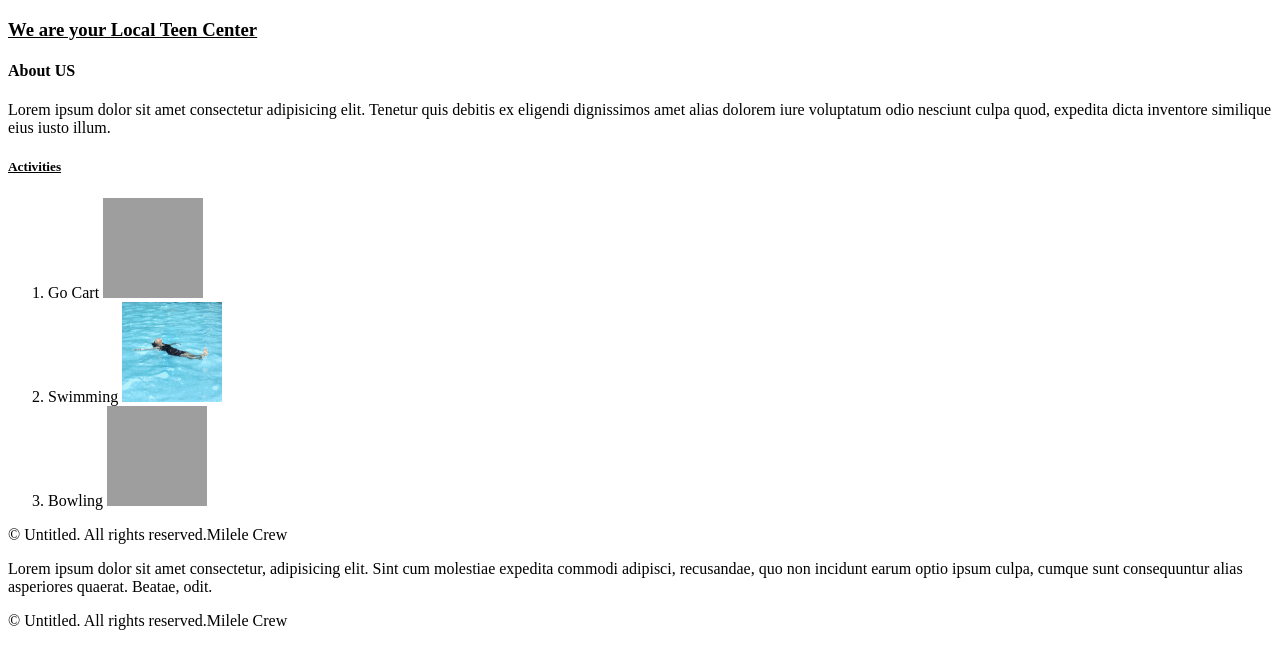
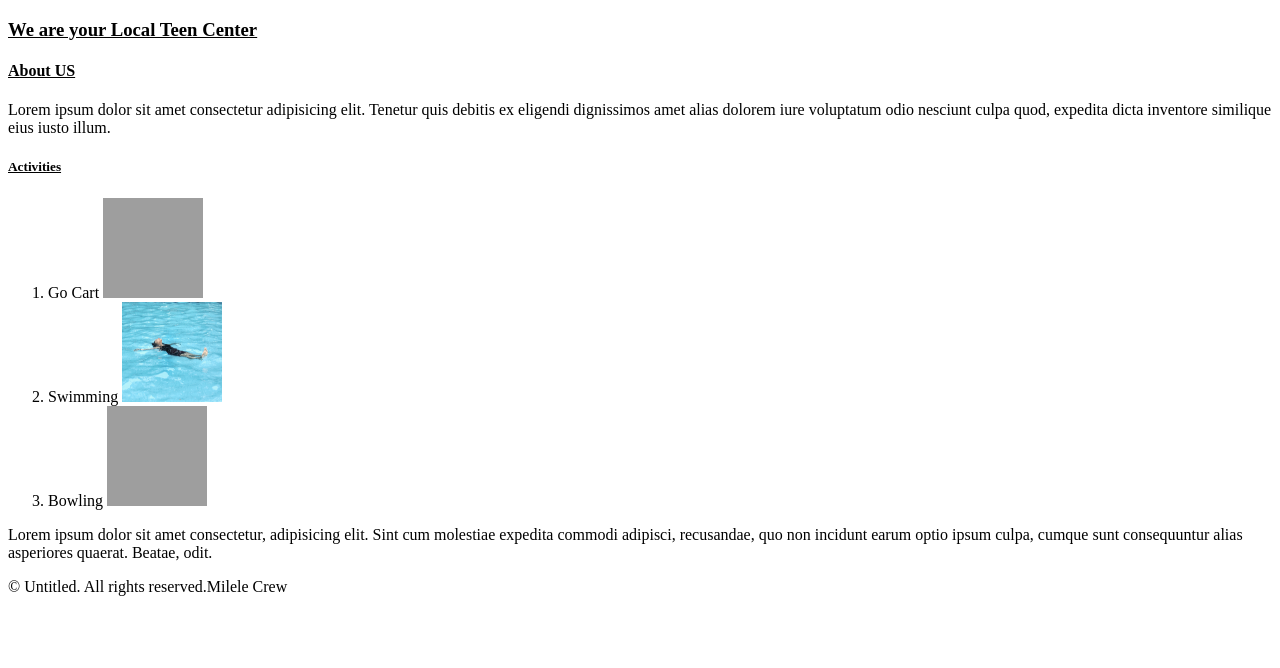
Before and after one commit to DevSheila/teen-center-website, a plain HTML site: page index.html in a window 1280 px wide. Drawn offline with Linux system fonts and the light colour scheme; grey boxes are pictures that could not be loaded.

Commit message:
Fixed Indentation And Spacing

```diff
--- a/index.html
+++ b/index.html
@@ -9,15 +9,13 @@
 <body>
     <h3><u>We are your Local Teen Center</u></h3>
 
-    <section class="about-us">
-        <h4>About US</h4>
+    <section >
+        <h4><u>About US</u></h4>
         <p>Lorem ipsum dolor sit amet consectetur adipisicing elit. Tenetur quis debitis ex eligendi dignissimos amet alias dolorem iure voluptatum odio nesciunt culpa quod, expedita dicta inventore similique eius iusto illum.</p>
     </section>
 
     <section>
-
         <h5><u>Activities</u></h5>
-
         <ol>
             <li>Go Cart
                 <img src="images/slr-lounge-HHeu1d2hpNM-unsplash.jpg" alt="" style="height: 100px; width: 100px;">
@@ -31,14 +29,10 @@
                 <img src="images/cleyton-ewerton-yFYuWsLN7xA-unsplash.jpg" alt="" style="height: 100px; width: 100px;">
             </li>
         </ol>
-        </div>
+    <p>Lorem ipsum dolor sit amet consectetur, adipisicing elit. Sint cum molestiae expedita commodi adipisci, recusandae, quo non incidunt earum optio ipsum culpa, cumque sunt consequuntur alias asperiores quaerat. Beatae, odit.</p>
 
-        <div class="copyright">
-            &copy; Untitled. All rights reserved.Milele Crew
-        </div>
     </section>
 
-    <p>Lorem ipsum dolor sit amet consectetur, adipisicing elit. Sint cum molestiae expedita commodi adipisci, recusandae, quo non incidunt earum optio ipsum culpa, cumque sunt consequuntur alias asperiores quaerat. Beatae, odit.</p>
 
 
     <!-- Footer -->
```
Lines whose indentation alone changed are shown as unchanged.
